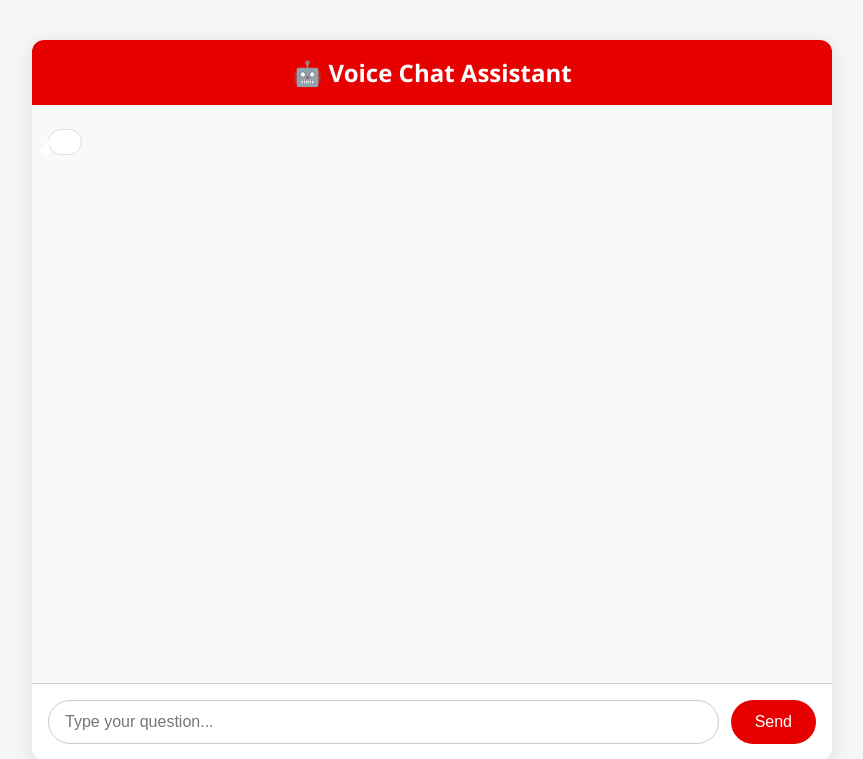
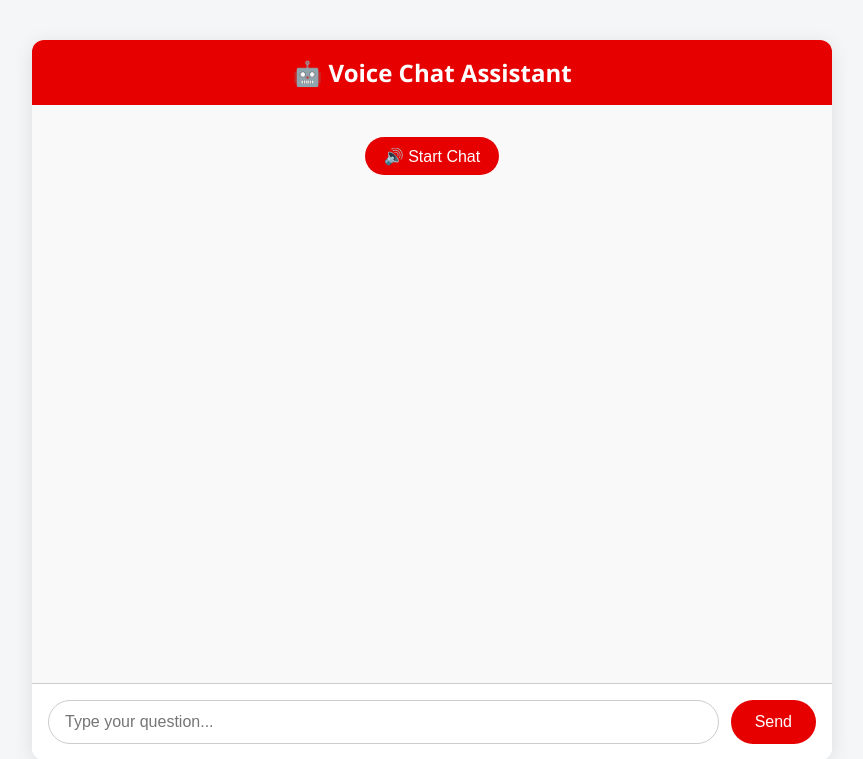
Before and after one commit to AtanuGpt/SpeechBotWabApp, a Flask app: template templates/index.html in a window 1280 px wide. Shown: the top 759 px of the page, without its empty margins (208-1071 px from the left). Run offline with Flask 3, Linux system fonts and the light colour scheme; the template is opened without the code that fills it, so the values that code supplies are empty.

Commit message:
Update index.html

```diff
--- a/templates/index.html
+++ b/templates/index.html
@@ -117,6 +117,19 @@
         button:hover {
             background: #c30000;
         }
+        #welcome-button {
+            margin: 1rem auto;
+            padding: 0.6rem 1.2rem;
+            font-size: 1rem;
+            border-radius: 2rem;
+            background: #e60000;
+            color: white;
+            border: none;
+            cursor: pointer;
+        }
+        #welcome-button:hover {
+            background: #c30000;
+        }
     </style>
 </head>
 <body>
@@ -125,9 +138,8 @@
     <h2>🤖 Voice Chat Assistant</h2>
 
     <div id="chat-history">
-        <div class="chat-box AI">
-            {{ welcome_message }}
-        </div>
+        <!-- Welcome message will be inserted here dynamically -->
+        <button id="welcome-button">🔊 Start Chat</button>
     </div>
 
     <form id="chat-form">
@@ -140,11 +152,13 @@
     const chatForm = document.getElementById("chat-form");
     const userInput = document.getElementById("user-input");
     const chatHistory = document.getElementById("chat-history");
+    const welcomeButton = document.getElementById("welcome-button");
 
-    window.addEventListener("DOMContentLoaded", () => {
+    welcomeButton.addEventListener("click", () => {
         const welcomeText = "{{ welcome_message }}";
+        appendMessage("AI", welcomeText);
         speakViaAzure(welcomeText);
-        scrollToBottom();
+        welcomeButton.style.display = "none";
     });
 
     chatForm.addEventListener("submit", async (e) => {
@@ -195,12 +209,13 @@
             const blob = await response.blob();
             const audioUrl = URL.createObjectURL(blob);
             const audio = new Audio(audioUrl);
-            audio.play();
+            audio.play().catch(err => {
+                console.warn("Autoplay blocked:", err);
+            });
         } catch (err) {
             console.error("❌ Speech playback error:", err);
         }
     }
 </script>
-
 </body>
 </html>
```
